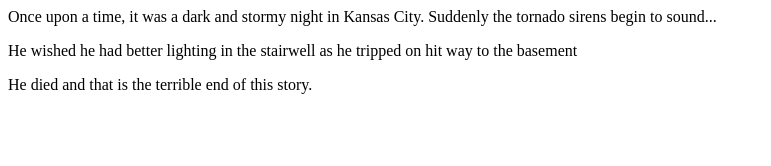
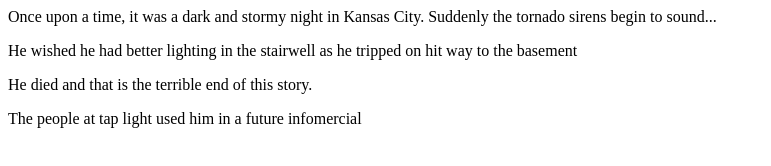
Before and after one commit to joshwilson84/fireside-story, a plain HTML site: page index.html in a window 1280 px wide. Shown: the whole page, without its empty margins (0-771 px from the left). Drawn offline with Linux system fonts and the light colour scheme.

Commit message:
4th edit

```diff
--- a/index.html
+++ b/index.html
@@ -3,5 +3,6 @@
     <p>Once upon a time, it was a dark and stormy night in Kansas City. Suddenly the tornado sirens begin to sound...</p>
     <p>He wished he had better lighting in the stairwell as he tripped on hit way to the basement</p>
     <p>He died and that is the terrible end of this story.</p>
+    <p>The people at tap light used him in a future infomercial</p>
   </body>
 </html>
```
